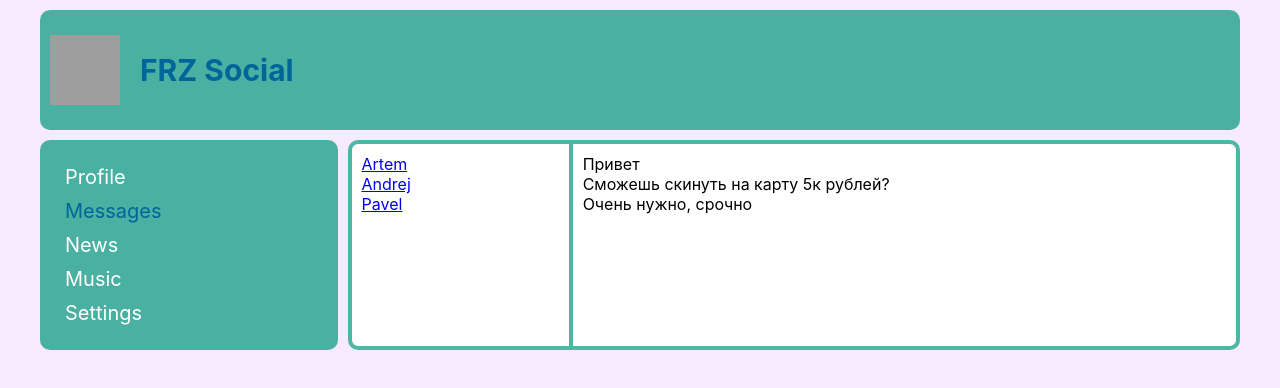
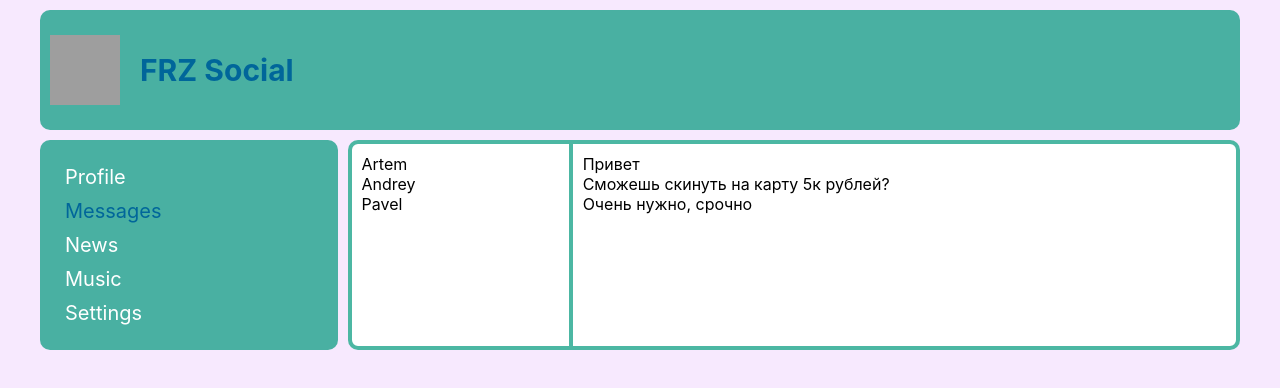
Before and after one commit to FrenzyPet/socialNetwork_react, a React (Create React App) app: page /dialogs in a window 1280 px wide. Shown: the top 388 px of the page. Built offline with nearby package versions, Linux system fonts and the light colour scheme; grey boxes are pictures that could not be loaded; the HTML template or start-up script is replaced by a standard one.

Commit message:
отрисовка компонентов из данных в массиве

```diff
--- a/src/components/Dialogs/Dialogs.jsx
+++ b/src/components/Dialogs/Dialogs.jsx
@@ -2,21 +2,23 @@ import { NavLink } from 'react-router-dom';
 import classes from './Dialogs.module.css';
 
 const dialogsData = [
-  { name: 'Artem', id: '001'},
-  { name: 'Andrey', id: '002'},
-  { name: 'Pavel', id: '003'}
+  { name: 'Artem', id: '001' },
+  { name: 'Andrey', id: '002' },
+  { name: 'Pavel', id: '003' }
 ];
 
+
 const messagesData = [
-  { text: 'Привет', id: '0001'},
-  { text: 'Сможешь скинуть на карту 5к рублей?', id: '0002'},
-  { text: 'Очень нужно, срочно', id: '0003'}
+  { text: 'Привет', id: '0001' },
+  { text: 'Сможешь скинуть на карту 5к рублей?', id: '0002' },
+  { text: 'Очень нужно, срочно', id: '0003' }
 ];
+
 
 const DialogItem = (props) => {
   return (
     <li className={classes.dialogs__item}>
-      <NavLink to={`/dialogs/${props.id}`}>{props.name}</NavLink>
+      <NavLink className={classes.dialogs__link} to={`/dialogs/${props.id}`}>{props.name}</NavLink>
     </li>
   )
 }
@@ -24,21 +26,20 @@ const DialogItem = (props) => {
 const Message = (props) => {
   return (
     <li className={classes.dialogs__message}>{props.text}</li>
-  )
-}
+    )
+  }
+
+let dialogsElements = dialogsData.map((item) => (<DialogItem name={item.name} id={item.id} />));
+let messagesElements = messagesData.map((item) => (<Message text={item.text} id={item.id} />));
 
 const Dialogs = () => {
   return (
     <div className={classes.dialogs}>
       <ul className={classes.dialogs__list}>
-        <DialogItem name='Artem' id='001'/>
-        <DialogItem name='Andrej' id='002'/>
-        <DialogItem name='Pavel' id='003'/>
+        { dialogsElements }
       </ul>
       <ul className={classes.dialogs__content}>
-        <Message id='' text='Привет'/>
-        <Message id='' text='Сможешь скинуть на карту 5к рублей?'/>
-        <Message id='' text='Очень нужно, срочно'/>
+        { messagesElements }
       </ul>
     </div>
   )
--- a/src/components/Dialogs/Dialogs.module.css
+++ b/src/components/Dialogs/Dialogs.module.css
@@ -8,6 +8,11 @@
 
 .dialogs__item {
   list-style-type: none;
+}
+
+.dialogs__link {
+  text-decoration: none;
+  color: black;
 }
 
 .dialogs__list {
--- a/src/components/Profile/MyPosts/MyPosts.jsx
+++ b/src/components/Profile/MyPosts/MyPosts.jsx
@@ -7,6 +7,8 @@ const postsData = [
   { message: 'I dont want to live =(', id: '0003', likeCount: 30}
 ];
 
+let postsElements = postsData.map((item) => (<Post id={item.id} message={item.message} likesCount={item.likesCount} />));
+
 const MyPosts = () => {
   return (
     <div>
@@ -15,11 +17,8 @@ const MyPosts = () => {
         <button className={classes.button} type='button'>Опубликовать</button>
       </div>
       <ul className={classes.posts}>
-        <Post id='' message='Please, kill me!' likesCount='10' />
-        <Post id='' message='Everything fucked me.' likesCount='20' />
-        <Post id='' message='I dont want to live =(' likesCount='30' />
+        {postsElements}
       </ul>
-
     </div>
   )
 }
--- a/src/components/Profile/MyPosts/MyPosts.module.css
+++ b/src/components/Profile/MyPosts/MyPosts.module.css
@@ -19,6 +19,10 @@
   cursor: pointer;
 }
 
+.button:hover {
+  background-color: rgba(0, 153, 125, 0.9);
+}
+
 .posts {
   padding: 0;
   list-style-type: none;
```
